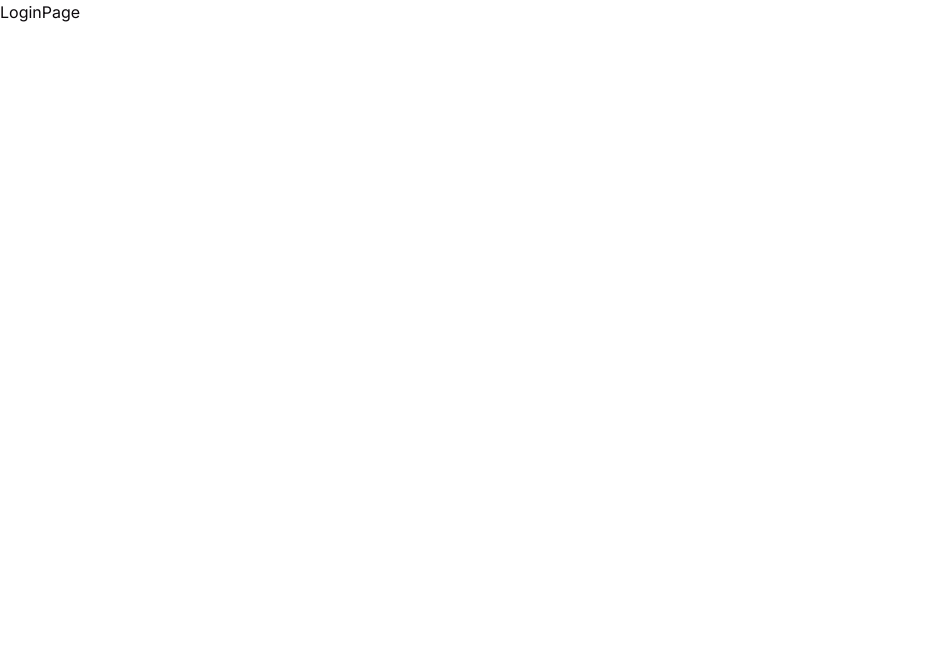
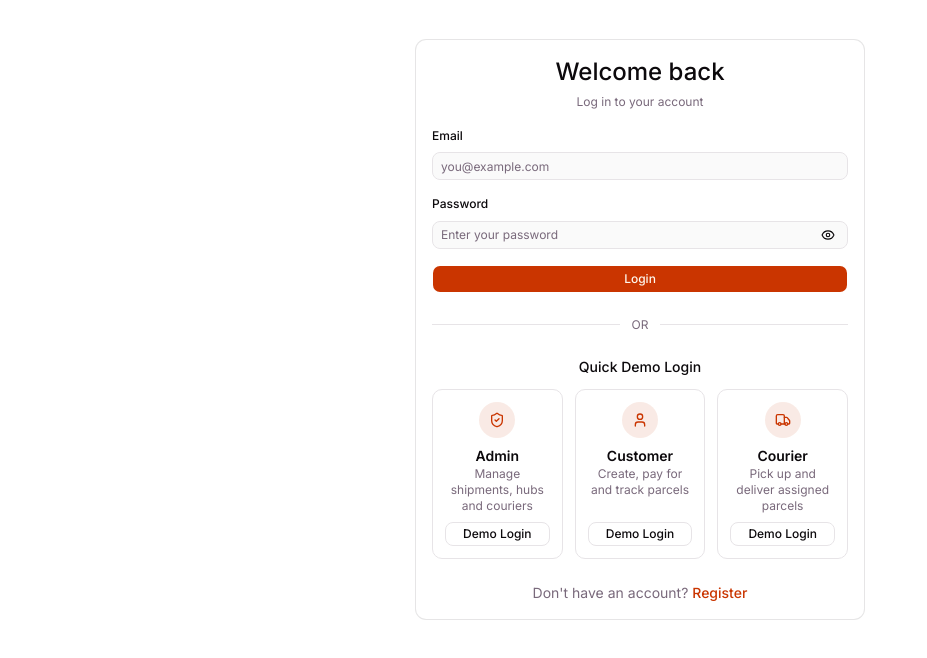
Before and after one commit to sharminakter-dev/courier-logistics-management-frontend, a Next.js app: page /login in a window 1280 px wide. Shown: the top 658 px of the page, without its empty margins (0-927 px from the left). Built offline with nearby package versions, Linux system fonts and the light colour scheme.

Commit message:
feat(auth): login page with one-click demo login

```diff
--- /dev/null
+++ b/src/app/(public)/(authentication)/layout.tsx
@@ -0,0 +1,9 @@
+import type { ReactNode } from "react";
+
+export default function AuthLayout({ children }: { children: ReactNode }) {
+	return (
+		<div className="flex min-h-[80vh] items-center justify-center px-4 py-10">
+			{children}
+		</div>
+	);
+}
--- a/src/app/(public)/(authentication)/login/page.tsx
+++ b/src/app/(public)/(authentication)/login/page.tsx
@@ -1,9 +1,17 @@
-import React from 'react'
+import type { Metadata } from "next";
+import { LoginForm } from "@/components/form/login-form";
 
-function LoginPage() {
-  return (
-    <div>LoginPage</div>
-  )
+export const metadata: Metadata = {
+	title: "Login",
+	description: "Log in to create, track and manage your shipments.",
+};
+
+export default async function LoginPage({
+	searchParams,
+}: {
+	searchParams: Promise<{ redirect?: string | string[] }>;
+}) {
+	const { redirect } = await searchParams;
+
+	return <LoginForm redirectTo={typeof redirect === "string" ? redirect : undefined} />;
 }
-
-export default LoginPage
--- /dev/null
+++ b/src/components/auth/demo-login.tsx
@@ -0,0 +1,60 @@
+import { LoaderCircle, ShieldCheck, Truck, User } from "lucide-react";
+import type { ComponentType } from "react";
+import { Button } from "@/components/ui/button";
+import { DEMO_ACCOUNTS, type DemoAccount } from "@/lib/constants";
+import type { Role } from "@/types/enums";
+
+const ICONS: Record<Role, ComponentType<{ className?: string }>> = {
+	ADMIN: ShieldCheck,
+	CUSTOMER: User,
+	COURIER: Truck,
+};
+
+interface DemoLoginProps {
+	onSelect: (account: DemoAccount) => void;
+	pendingRole: Role | null;
+	disabled: boolean;
+}
+
+export function DemoLogin({ onSelect, pendingRole, disabled }: DemoLoginProps) {
+	return (
+		<section aria-label="Quick demo login" className="space-y-3">
+			<p className="text-center text-sm font-medium">Quick Demo Login</p>
+
+			<div className="grid gap-3 sm:grid-cols-3">
+				{DEMO_ACCOUNTS.map((account) => {
+					const Icon = ICONS[account.role];
+					const isPending = pendingRole === account.role;
+
+					return (
+						<div
+							key={account.role}
+							className="flex flex-col items-center gap-2 rounded-lg border p-3 text-center"
+						>
+							<span className="flex size-9 items-center justify-center rounded-full bg-primary/10 text-primary">
+								<Icon className="size-4" />
+							</span>
+							<div>
+								<p className="text-sm font-semibold">{account.label}</p>
+								<p className="text-xs text-muted-foreground">
+									{account.description}
+								</p>
+							</div>
+							<Button
+								type="button"
+								variant="outline"
+								size="sm"
+								className="mt-auto w-full"
+								disabled={disabled}
+								onClick={() => onSelect(account)}
+							>
+								{isPending && <LoaderCircle className="animate-spin" />}
+								Demo Login
+							</Button>
+						</div>
+					);
+				})}
+			</div>
+		</section>
+	);
+}
--- /dev/null
+++ b/src/components/form/login-form.tsx
@@ -0,0 +1,161 @@
+"use client";
+
+import { useForm } from "@tanstack/react-form";
+import { Eye, EyeOff, LoaderCircle } from "lucide-react";
+import Link from "next/link";
+import { useState } from "react";
+import { DemoLogin } from "@/components/auth/demo-login";
+import { Button } from "@/components/ui/button";
+import {
+	Card,
+	CardContent,
+	CardDescription,
+	CardHeader,
+	CardTitle,
+} from "@/components/ui/card";
+import { Field, FieldError, FieldGroup, FieldLabel } from "@/components/ui/field";
+import { Input } from "@/components/ui/input";
+import { useLogin } from "@/hooks/use-login";
+import type { DemoAccount } from "@/lib/constants";
+import type { Role } from "@/types/enums";
+import { type LoginValues, loginSchema } from "@/validation";
+
+export function LoginForm({ redirectTo }: { redirectTo?: string }) {
+	const [showPassword, setShowPassword] = useState(false);
+	const [pendingDemo, setPendingDemo] = useState<Role | null>(null);
+	const login = useLogin(redirectTo);
+
+	const busy = login.isPending || login.isSuccess;
+
+	const form = useForm({
+		defaultValues: { email: "", password: "" } satisfies LoginValues,
+		validators: { onChange: loginSchema },
+		onSubmit: ({ value }) => {
+			login.mutate(value);
+		},
+	});
+
+	const handleDemoLogin = (account: DemoAccount) => {
+		setPendingDemo(account.role);
+		login.mutate(
+			{ email: account.email, password: account.password },
+			{ onSettled: () => setPendingDemo(null) },
+		);
+	};
+
+	return (
+		<Card className="w-full max-w-md">
+			<CardHeader className="text-center">
+				<CardTitle className="text-2xl">Welcome back</CardTitle>
+				<CardDescription>Log in to your account</CardDescription>
+			</CardHeader>
+
+			<CardContent className="space-y-6">
+				<form
+					noValidate
+					onSubmit={(event) => {
+						event.preventDefault();
+						event.stopPropagation();
+						form.handleSubmit();
+					}}
+				>
+					<FieldGroup>
+						<form.Field name="email">
+							{(field) => {
+								const isInvalid =
+									field.state.meta.isTouched && !field.state.meta.isValid;
+
+								return (
+									<Field data-invalid={isInvalid}>
+										<FieldLabel htmlFor={field.name}>Email</FieldLabel>
+										<Input
+											id={field.name}
+											name={field.name}
+											type="email"
+											autoComplete="email"
+											placeholder="you@example.com"
+											value={field.state.value}
+											onBlur={field.handleBlur}
+											onChange={(event) => field.handleChange(event.target.value)}
+											aria-invalid={isInvalid}
+										/>
+										{isInvalid && <FieldError errors={field.state.meta.errors} />}
+									</Field>
+								);
+							}}
+						</form.Field>
+
+						<form.Field name="password">
+							{(field) => {
+								const isInvalid =
+									field.state.meta.isTouched && !field.state.meta.isValid;
+
+								return (
+									<Field data-invalid={isInvalid}>
+										<FieldLabel htmlFor={field.name}>Password</FieldLabel>
+										<div className="relative">
+											<Input
+												id={field.name}
+												name={field.name}
+												type={showPassword ? "text" : "password"}
+												autoComplete="current-password"
+												placeholder="Enter your password"
+												className="pr-10"
+												value={field.state.value}
+												onBlur={field.handleBlur}
+												onChange={(event) =>
+													field.handleChange(event.target.value)
+												}
+												aria-invalid={isInvalid}
+											/>
+											<Button
+												type="button"
+												variant="ghost"
+												size="icon"
+												className="absolute top-1/2 right-1 size-8 -translate-y-1/2"
+												onClick={() => setShowPassword((prev) => !prev)}
+												aria-label={showPassword ? "Hide password" : "Show password"}
+											>
+												{showPassword ? <EyeOff /> : <Eye />}
+											</Button>
+										</div>
+										{isInvalid && <FieldError errors={field.state.meta.errors} />}
+									</Field>
+								);
+							}}
+						</form.Field>
+
+						<Button type="submit" className="w-full" disabled={busy}>
+							{busy && pendingDemo === null && (
+								<LoaderCircle className="animate-spin" />
+							)}
+							Login
+						</Button>
+					</FieldGroup>
+				</form>
+
+				<div className="flex items-center gap-3 text-xs text-muted-foreground uppercase">
+					<span className="h-px flex-1 bg-border" />
+					or
+					<span className="h-px flex-1 bg-border" />
+				</div>
+
+				<DemoLogin
+					onSelect={handleDemoLogin}
+					pendingRole={pendingDemo}
+					disabled={busy}
+				/>
+
+				<p className="text-center text-sm text-muted-foreground">
+					Don&apos;t have an account?{" "}
+					<Link
+						href="/register"
+						className="font-medium text-primary hover:underline"
+					>
+						Register
+					</Link>
+				</p>
+			</CardContent>
+		</Card>
+	);
+}
--- /dev/null
+++ b/src/hooks/use-login.ts
@@ -0,0 +1,29 @@
+import { useMutation } from "@tanstack/react-query";
+import { useRouter } from "next/navigation";
+import { toast } from "sonner";
+import { authApi } from "@/lib/api/auth";
+import { ROLE_HOME } from "@/lib/constants";
+import { getSafeRedirect } from "@/lib/redirect";
+import { ApiError } from "@/types/api";
+
+export const useLogin = (redirectTo?: string | null) => {
+	const router = useRouter();
+
+	return useMutation({
+		mutationFn: authApi.login,
+		onSuccess: (res) => {
+			const { user } = res.data;
+
+			toast.success(`Welcome back, ${user.name}!`);
+			router.replace(getSafeRedirect(redirectTo) ?? ROLE_HOME[user.role]);
+			router.refresh();
+		},
+		onError: (error) => {
+			toast.error(
+				error instanceof ApiError
+					? error.message
+					: "Login failed. Please try again.",
+			);
+		},
+	});
+};
--- /dev/null
+++ b/src/lib/redirect.ts
@@ -0,0 +1,7 @@
+export const getSafeRedirect = (value?: string | null) => {
+	if (!value) return null;
+	if (!value.startsWith("/") || value.startsWith("//") || value.includes("\\")) {
+		return null;
+	}
+	return value;
+};
--- a/src/providers/index.tsx
+++ b/src/providers/index.tsx
@@ -1,6 +1,6 @@
 import type { ReactNode } from "react";
 import { Toaster } from "@/components/ui/sonner";
-import { GoogleProvider } from "./goole.provider";
+import { GoogleProvider } from "./google.provider";
 import { QueryProvider } from "./query.provider";
 
 export function Providers({ children }: { children: ReactNode }) {
```
